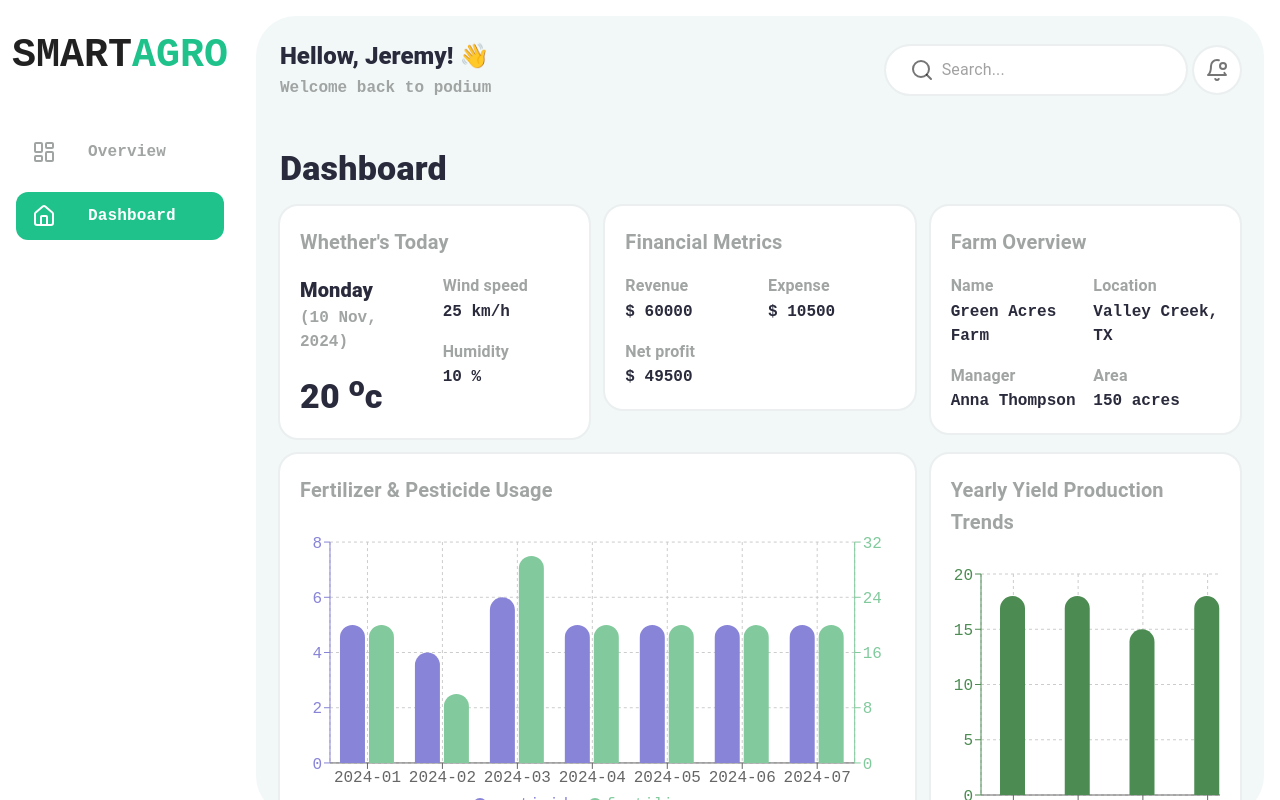
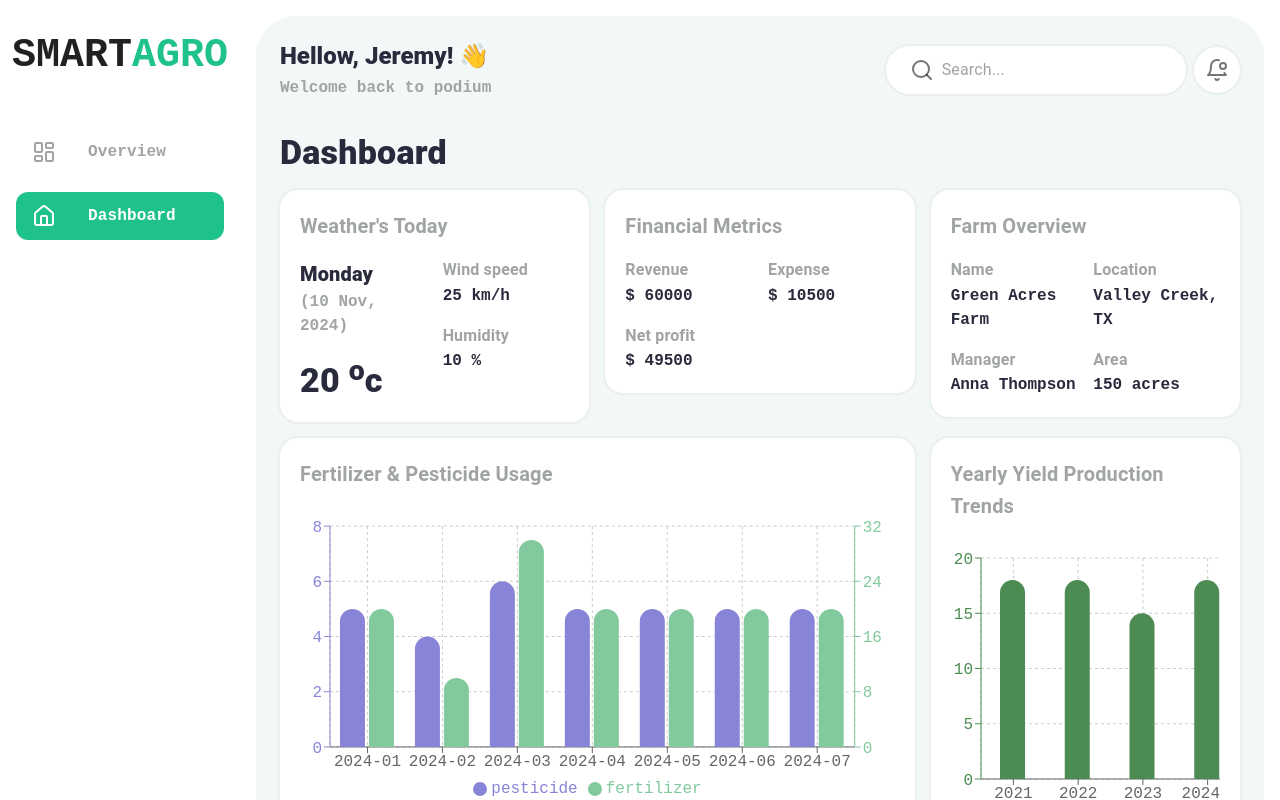
Before and after one commit to SambhajiShinde1234/saas-web-application-smart-agro, a React (Vite) app: page /dashboard in a window 1280 px wide. Shown: the top 800 px of the page. Built offline with nearby package versions, Linux system fonts and the light colour scheme.

Commit message:
updated layout

```diff
--- a/src/components/styled/styled.jsx
+++ b/src/components/styled/styled.jsx
@@ -92,7 +92,7 @@ export const StyledListItemButton = styled(ListItemButton)(({ isactive }) => ({
 
 export const StyledLayoutBox = styled(Box)(({ isMobileScreen }) => ({
   display: 'flex',
-  height: '100vh',
+  minHeight: '100vh',
   margin: isMobileScreen ? '0rem' : '1rem',
 }));
 
@@ -115,7 +115,7 @@ export const StyledMainBox = styled(Box)(({ drawerwidth, isMobileScreen }) => ({
 }));
 
 export const StyledChildrenBox = styled(Box)(() => ({
-  margin: '3rem 0rem',
+  margin: '2rem 0 0 0 ',
 }));
 
 // cards
--- a/src/index.css
+++ b/src/index.css
@@ -12,7 +12,7 @@ body {
   margin: 0;
   padding: 0;
   width: 100%;
-  height: 100vh;
+  height: 100vh
 }
 
 body {
--- a/src/pages/dashboard/components/WhetherTodays.jsx
+++ b/src/pages/dashboard/components/WhetherTodays.jsx
@@ -9,7 +9,7 @@ const WhetherTodays = () => {
     <StyledCard>
       <StyledCardStack>
         <DxSecondaryTypography variant="h6">
-          Whether&apos;s Today
+          Weather&apos;s Today
         </DxSecondaryTypography>
         <Grid2 container spacing={2}>
           <Grid2 size={{ xs: 6 }}>
```
